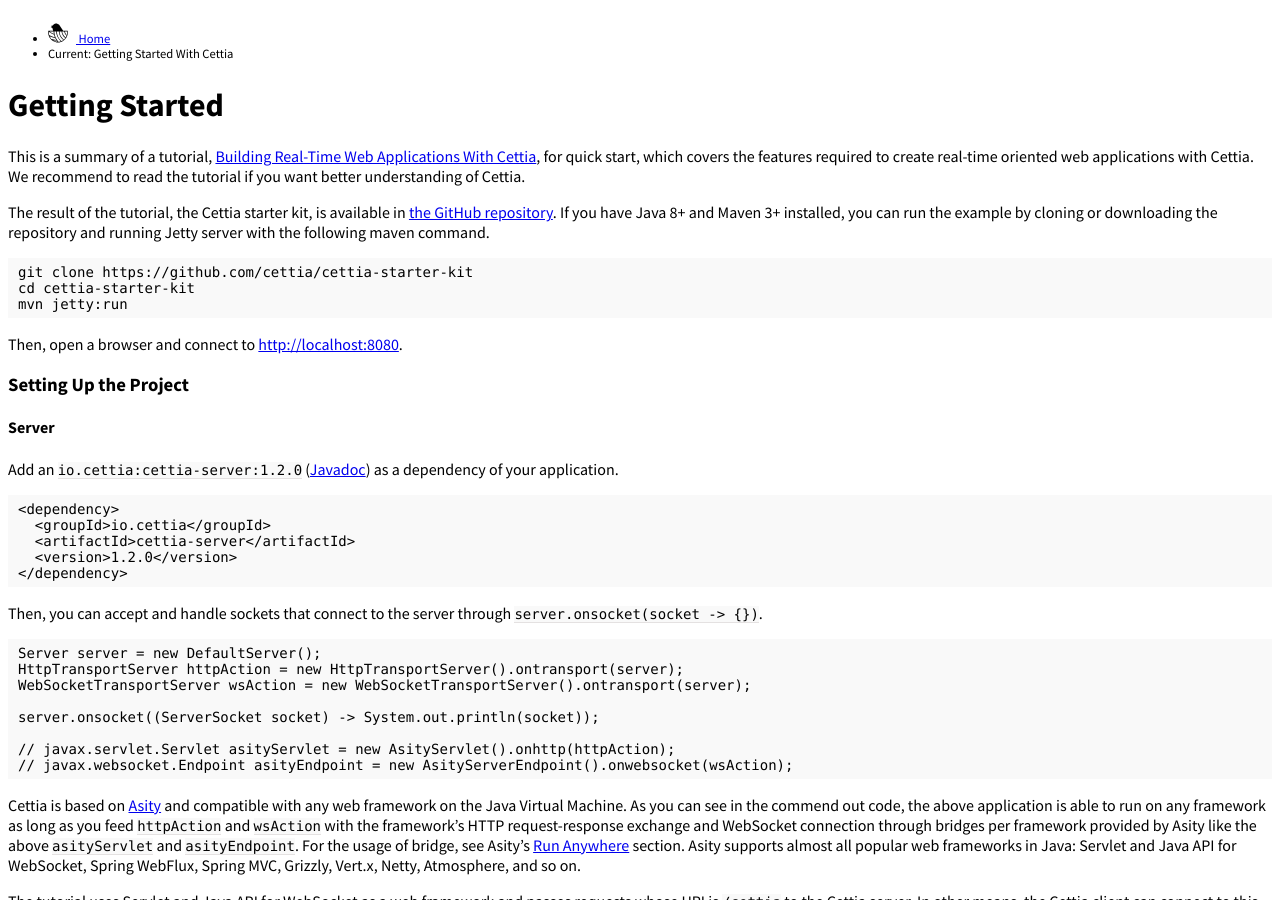
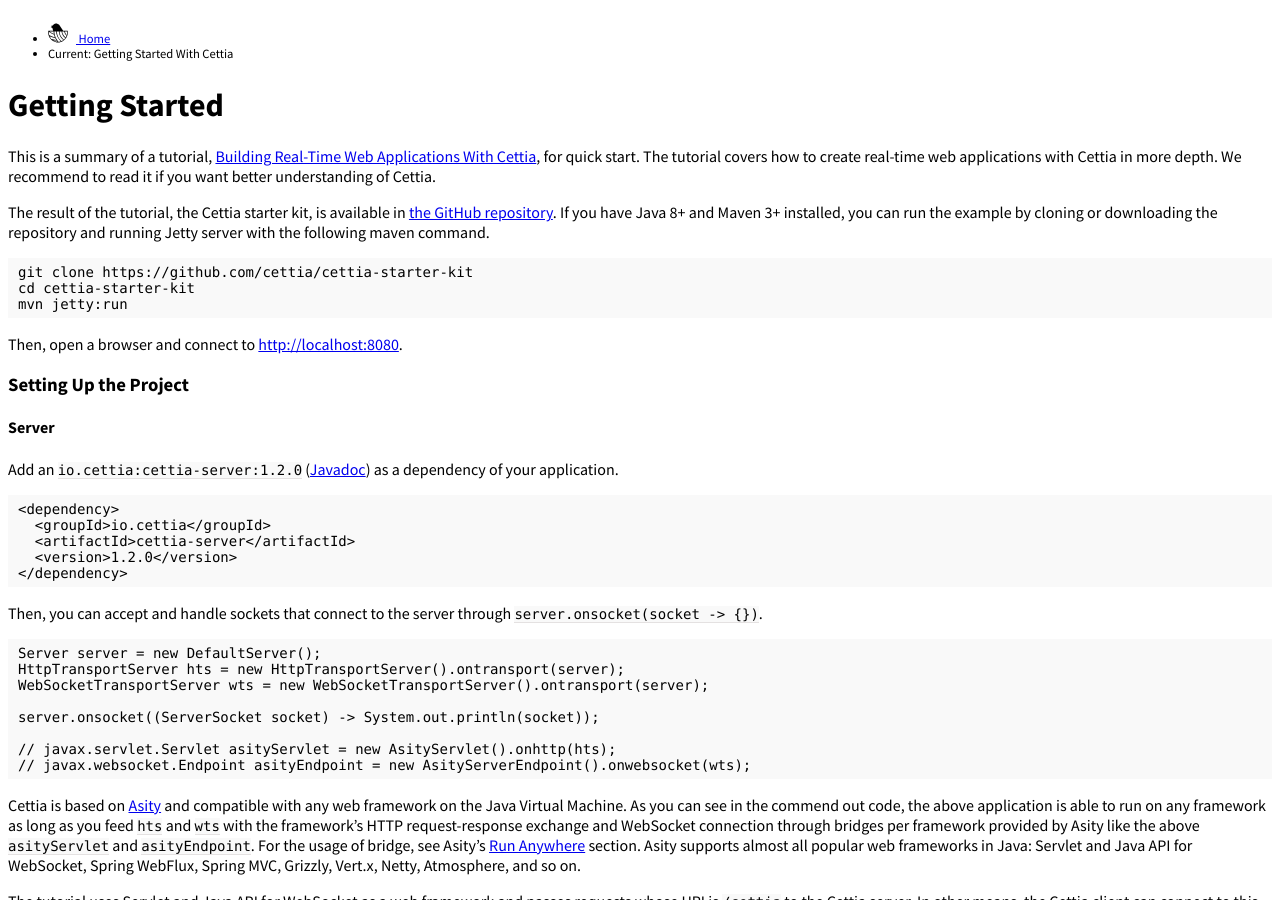
Before and after one commit to cettia/cettia.github.io, a Jekyll site: the page built from guides/getting-started.md, in a window 1280 px wide and 900 px high. Built offline with Jekyll 4.4.1, drawn with Linux system fonts in a browser that asks for light colours; a style sheet for code colours, icons or effects is not loaded; some of the changed text lies outside the part shown.

Commit message:
Improve the wording

````diff
--- a/guides/getting-started.md
+++ b/guides/getting-started.md
@@ -6,7 +6,7 @@
 
 <h1 class="h2" id="getting-started">Getting Started</h1>
 
-This is a summary of a tutorial, [Building Real-Time Web Applications With Cettia](/guides/cettia-tutorial/), for quick start, which covers the features required to create real-time oriented web applications with Cettia. We recommend to read the tutorial if you want better understanding of Cettia.
+This is a summary of a tutorial, [Building Real-Time Web Applications With Cettia](/guides/cettia-tutorial/), for quick start. The tutorial covers how to create real-time web applications with Cettia in more depth. We recommend to read it if you want better understanding of Cettia.
 
 The result of the tutorial, the Cettia starter kit, is available in <a href="https://github.com/cettia/cettia-starter-kit" target="_blank">the GitHub repository</a>. If you have Java 8+ and Maven 3+ installed, you can run the example by cloning or downloading the repository and running Jetty server with the following maven command.
 
@@ -40,17 +40,17 @@
 {% capture panel %}
 ```java
 Server server = new DefaultServer();
-HttpTransportServer httpAction = new HttpTransportServer().ontransport(server);
-WebSocketTransportServer wsAction = new WebSocketTransportServer().ontransport(server);
+HttpTransportServer hts = new HttpTransportServer().ontransport(server);
+WebSocketTransportServer wts = new WebSocketTransportServer().ontransport(server);
 
 server.onsocket((ServerSocket socket) -> System.out.println(socket));
 
-// javax.servlet.Servlet asityServlet = new AsityServlet().onhttp(httpAction);
-// javax.websocket.Endpoint asityEndpoint = new AsityServerEndpoint().onwebsocket(wsAction);
+// javax.servlet.Servlet asityServlet = new AsityServlet().onhttp(hts);
+// javax.websocket.Endpoint asityEndpoint = new AsityServerEndpoint().onwebsocket(wts);
 ```
 {% endcapture %}{{ panel | markdownify }}
 
-Cettia is based on <a href="http://asity.cettia.io" target="_blank">Asity</a> and compatible with any web framework on the Java Virtual Machine. As you can see in the commend out code, the above application is able to run on any framework as long as you feed <code>httpAction</code> and <code>wsAction</code> with the framework's HTTP request-response exchange and WebSocket connection through bridges per framework provided by Asity like the above <code>asityServlet</code> and <code>asityEndpoint</code>. For the usage of bridge, see Asity's <a href="http://asity.cettia.io/#run-anywhere" target="_blank">Run Anywhere</a> section. Asity supports almost all popular web frameworks in Java: Servlet and Java API for WebSocket, Spring WebFlux, Spring MVC, Grizzly, Vert.x, Netty, Atmosphere, and so on.
+Cettia is based on <a href="http://asity.cettia.io" target="_blank">Asity</a> and compatible with any web framework on the Java Virtual Machine. As you can see in the commend out code, the above application is able to run on any framework as long as you feed <code>hts</code> and <code>wts</code> with the framework's HTTP request-response exchange and WebSocket connection through bridges per framework provided by Asity like the above <code>asityServlet</code> and <code>asityEndpoint</code>. For the usage of bridge, see Asity's <a href="http://asity.cettia.io/#run-anywhere" target="_blank">Run Anywhere</a> section. Asity supports almost all popular web frameworks in Java: Servlet and Java API for WebSocket, Spring WebFlux, Spring MVC, Grizzly, Vert.x, Netty, Atmosphere, and so on.
 
 The tutorial uses Servlet and Java API for WebSocket as a web framework and passes requests whose URI is <code>/cettia</code> to the Cettia server. In other means, the Cettia client can connect to this server through <code>http://127.0.0.1:8080/cettia</code>.
 
@@ -248,11 +248,11 @@
 ```
 {% endcapture %}{{ panel | markdownify }}
 
-The <code>cache</code> event above is fired with an argument array used to call the <code>send</code> method, if the socket has no active connection when the <code>send</code> method is called. If there has been no reconnection within one minute since disconnection, the <code>delete</code> event is fired and the lifecycle of socket ended. With the <code>delete</code> event, you can store the miseed events in a database and show them on the next visit.
+The <code>cache</code> event above is fired with an argument array used to call the <code>send</code> method, if the socket has no active connection when the <code>send</code> method is called. If there has been no reconnection within one minute since disconnection, the <code>delete</code> event is fired and the lifecycle of socket ended. With the <code>delete</code> event, you can send an email or push notifications about events which the socket finally missed.
 
 ### Working with Sockets
 
-The most common use case in a real-time web application is to push messages to certain clients, of course. Cettia supports this intuitively by enabling "find sockets and do something with them" without a separate concept like Topic and Broadcaster.
+The most common use case in a real-time web application is to push messages to certain clients, of course. Cettia supports this intuitively by enabling "find sockets and do something with them" pattern without a separate concept like Topic and Broadcaster.
 
 {% capture panel %}
 ```java
@@ -322,7 +322,7 @@
 
 ### Scaling a Cettia Application
 
-Last but not least is scaling an application. Any publish-subscribe messaging system can be used to scale a Cettia application horizontally, and it doesn't require any modification in the existing application. Here's an example of Hazelcast. Replace <code>Server server = new DefaultServer();</code> with <code>ClusteredServer server = new ClusteredServer();</code>, and add the following dependencies to your application:
+Any publish-subscribe messaging system can be used to scale a Cettia application horizontally, and it doesn't require any modification in the existing application. Here's an example of Hazelcast. Replace <code>Server server = new DefaultServer();</code> with <code>ClusteredServer server = new ClusteredServer();</code>, and add the following dependencies to your application:
 
 {% capture panel %}
 ```xml
````
Also changed, not shown: other parts of guides/getting-started.md (+1 -1 lines), guides/cettia-tutorial.md (+1 -5 lines), index.html (+5 -2 lines).
